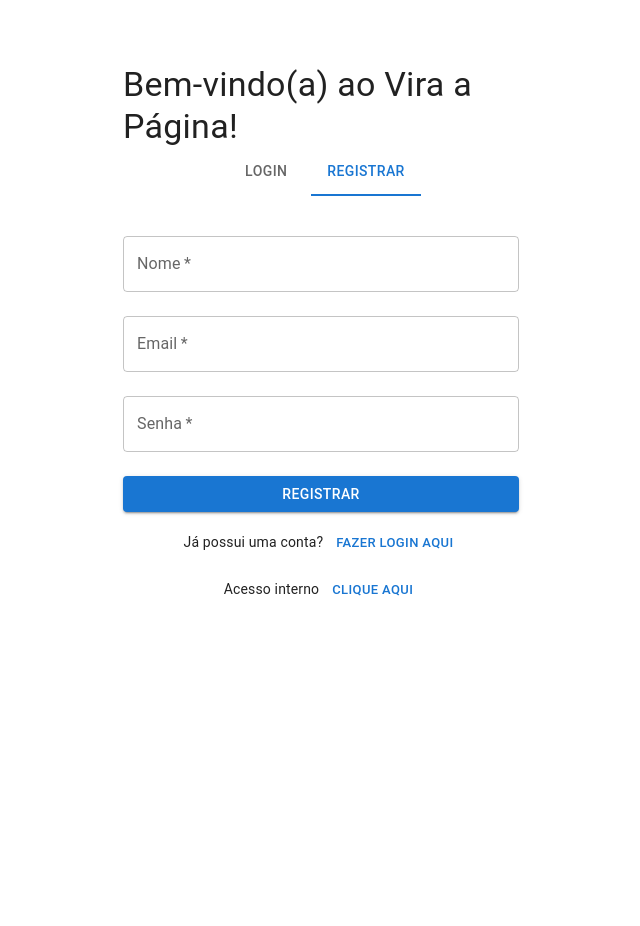
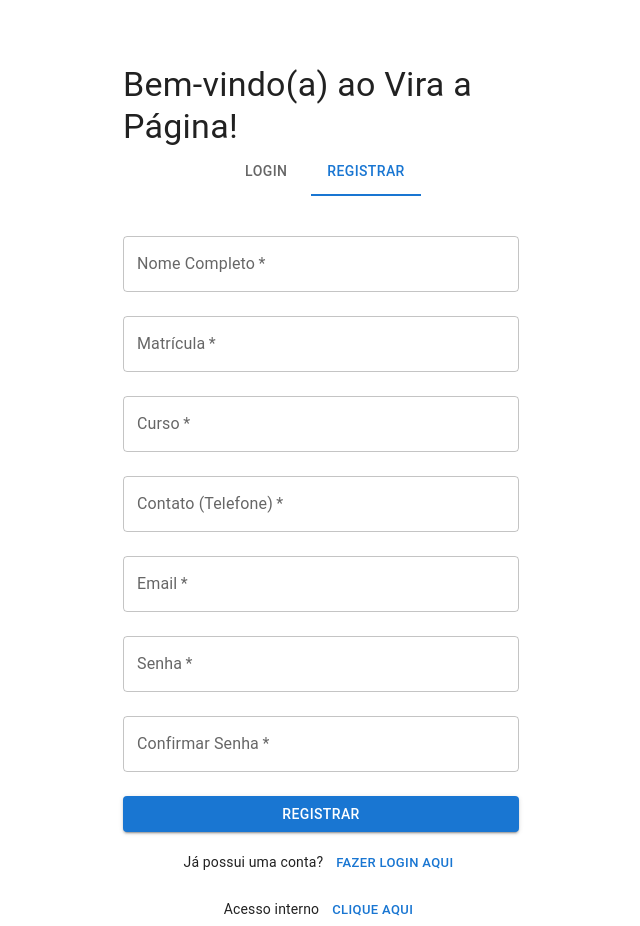
Before and after one commit to jhssilv/es-frontend, a React (Vite) app: page /login in a window 1280 px wide. Both pictures are taken after a click on the tab "REGISTRAR". Shown: the whole page, without its empty margins (319-959 px from the left). Before the commit the page ends 800 px from the top, so only its background shows below. Built offline with nearby package versions, Linux system fonts and the light colour scheme.

Commit message:
Login e registro de usuário atualizado para API nova

```diff
--- a/src/pages/user/LoginRegisterPage.tsx
+++ b/src/pages/user/LoginRegisterPage.tsx
@@ -11,15 +11,31 @@
 import { useAuth } from '../../components/functions/useAuth';
 import { useNavigate } from 'react-router-dom';
 
+// 1. Adicionar todos os campos do formulário de registro
 interface FormState {
   name: string;
   email: string;
   password: string;
+  confirmPassword: string;
+  uniCard: string;
+  course: string;
+  contact: string;
 }
 
 const LoginRegisterPage: React.FC = () => {
   const [tab, setTab] = useState<number>(0);
-  const [form, setForm] = useState<FormState>({ name: '', email: '', password: '' });
+
+  // 2. Inicializar o estado com todos os campos
+  const [form, setForm] = useState<FormState>({
+    name: '',
+    email: '',
+    password: '',
+    confirmPassword: '',
+    uniCard: '',
+    course: '',
+    contact: '',
+  });
+
   const [error, setError] = useState<string>('');
   const [successMessage, setSuccessMessage] = useState<string>('');
   const { login } = useAuth();
@@ -27,7 +43,11 @@
 
   const handleTabChange = (_: React.SyntheticEvent, newValue: number) => {
     setTab(newValue);
-    setForm({ name: '', email: '', password: '' });
+    // Limpar o formulário e mensagens ao trocar de aba
+    setForm({
+      name: '', email: '', password: '', confirmPassword: '',
+      uniCard: '', course: '', contact: '',
+    });
     setError('');
     setSuccessMessage('');
   };
@@ -40,42 +60,57 @@
   const handleSubmit = async (event: React.FormEvent) => {
     event.preventDefault();
     setError('');
+    setSuccessMessage('');
 
     try {
       if (tab === 0) {
-        // Login handling
+        // --- Lógica de Login ---
         const res = await axios.post('/auth/login', {
           email: form.email,
           password: form.password,
           isMod: false
         });
 
-        console.log(res);
-
         if (res.status === 200) {
+          // O retorno da API (id, name, email, token) corresponde ao esperado
           await login({
             id: res.data.id,
             name: res.data.name,
             email: res.data.email,
+            // Assumindo que sua API também retorna 'role' para o redirecionamento
             role: res.data.role,
           }, res.data.token);
 
-          console.log(res.data.role);
-          res.data.role !== 'STUDENT' ? navigate('/moderator') : navigate('/main');
+          navigate('/main');
         }
       } else {
-        // Registration handling
+        // --- Lógica de Registro ---
+
+        // 3. Adicionar validação de senha
+        if (form.password !== form.confirmPassword) {
+          setError('As senhas não coincidem.');
+          return;
+        }
+
+        // 4. Enviar todos os campos necessários para a rota /auth/signup
         const res = await axios.post('/auth/signup', {
           name: form.name,
           email: form.email,
           password: form.password,
-          confirmPassword: form.password,
-          role: "STUDENT"
+          confirmPassword: form.confirmPassword,
+          uniCard: form.uniCard,
+          course: form.course,
+          contact: form.contact,
         });
 
+        // A API retorna um corpo vazio e status 201 em caso de sucesso
         if (res.status === 201) {
-          setSuccessMessage('Registration successful!');
-          setForm({ name: '', email: '', password: '' });
+          setSuccessMessage('Registro realizado com sucesso! Você já pode fazer o login.');
+          setForm({
+            name: '', email: '', password: '', confirmPassword: '',
+            uniCard: '', course: '', contact: '',
+          });
+          setTab(0);
         }
       }
     } catch (err) {
@@ -83,12 +118,12 @@
         if (err.response?.status === 401) {
           setError('Email ou senha inválidos.');
         } else if (err.response?.status === 409) {
-          setError('Email já registrado.');
+          setError('Este email já está registrado.');
         } else {
-          setError('Um erro ocorreu. Tente novamente.');
+          setError('Ocorreu um erro. Por favor, tente novamente.');
         }
       } else {
-        setError('Um erro inesperado ocorreu!');
+        setError('Ocorreu um erro inesperado. Tente novamente.');
       }
     }
   };
@@ -105,77 +140,36 @@
         </Tabs>
 
         <Box component="form" onSubmit={handleSubmit} mt={3}>
-          {/* Error Message */}
-          {error && (
-            <Alert severity="error" sx={{ mb: 2 }}>
-              {error}
-            </Alert>
-          )}
+          {error && <Alert severity="error" sx={{ mb: 2 }}>{error}</Alert>}
 
-          {/* Success Message */}
-          {successMessage && (
-            <Alert
-              severity="success"
-              action={
-                <Button
-                  color="inherit"
-                  size="small"
-                  onClick={() => handleTabChange(null as unknown as React.SyntheticEvent, 0)}
-                >
-                  Ir para o login
-                </Button>
-              }
-              sx={{ mb: 2 }}
-            >
+          {successMessage && !error && (
+            <Alert severity="success" sx={{ mb: 2 }}>
               {successMessage}
             </Alert>
           )}
 
+          {/* Campos do Formulário */}
           {tab === 1 && (
-            <TextField
-              name="name"
-              label="Nome"
-              value={form.name}
-              onChange={handleChange}
-              fullWidth
-              margin="normal"
-              required
-            />
+            <>
+              <TextField name="name" label="Nome Completo" value={form.name} onChange={handleChange} fullWidth margin="normal" required />
+              <TextField name="uniCard" label="Matrícula" value={form.uniCard} onChange={handleChange} fullWidth margin="normal" required />
+              <TextField name="course" label="Curso" value={form.course} onChange={handleChange} fullWidth margin="normal" required />
+              <TextField name="contact" label="Contato (Telefone)" value={form.contact} onChange={handleChange} fullWidth margin="normal" required />
+            </>
           )}
 
-          <TextField
-            name="email"
-            label="Email"
-            type="email"
-            value={form.email}
-            onChange={handleChange}
-            fullWidth
-            margin="normal"
-            required
-          />
+          <TextField name="email" label="Email" type="email" value={form.email} onChange={handleChange} fullWidth margin="normal" required />
+          <TextField name="password" label="Senha" type="password" value={form.password} onChange={handleChange} fullWidth margin="normal" required />
 
-          <TextField
-            name="password"
-            label="Senha"
-            type="password"
-            value={form.password}
-            onChange={handleChange}
-            fullWidth
-            margin="normal"
-            required
-          />
+          {tab === 1 && (
+             <TextField name="confirmPassword" label="Confirmar Senha" type="password" value={form.confirmPassword} onChange={handleChange} fullWidth margin="normal" required />
+          )}
 
-          <Button
-            type="submit"
-            variant="contained"
-            fullWidth
-            sx={{ mt: 2 }}
-          >
+          <Button type="submit" variant="contained" fullWidth sx={{ mt: 2 }}>
             {tab === 0 ? 'Login' : 'Registrar'}
           </Button>
         </Box>
 
-        {/* Additional links or info */}
         <Typography variant="body2" align="center" sx={{ mt: 2 }}>
           {tab === 0 ? "Não tem uma conta?" : "Já possui uma conta?"}
           <Button
```
